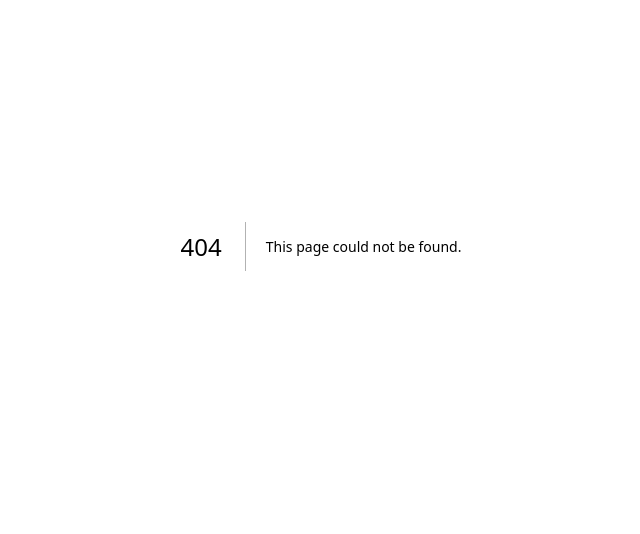
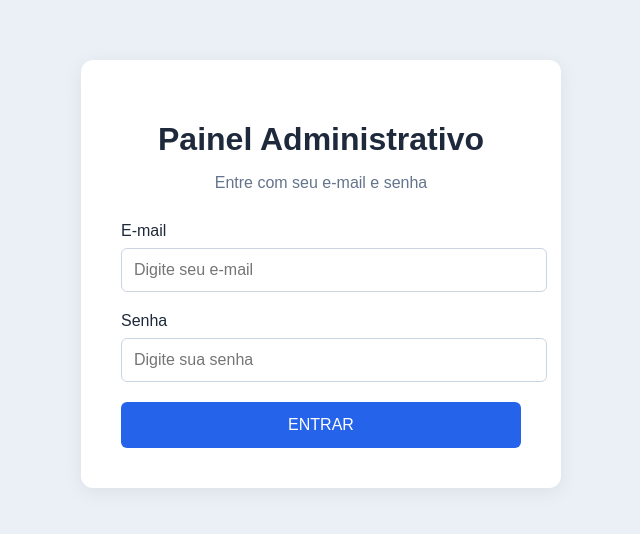
Before and after one commit to davisouzaluz22-cpu/sistema-cadastro-pessoas-alunos., a Next.js app: page /login in a window 1280 px wide. Before the commit this address had no page. Shown: the part 154-688 px from the top of the page, without its empty margins (319-959 px from the left). Built offline with nearby package versions, Linux system fonts and the light colour scheme; no server answers.

Commit message:
Create page.tsx

```diff
--- /dev/null
+++ b/app/login/page.tsx
@@ -0,0 +1,126 @@
+"use client";
+
+import { useState } from "react";
+import { useRouter } from "next/navigation";
+import { supabase } from "@/lib/supabase";
+
+export default function LoginPage() {
+  const router = useRouter();
+
+  const [email, setEmail] = useState("");
+  const [senha, setSenha] = useState("");
+  const [erro, setErro] = useState("");
+  const [carregando, setCarregando] = useState(false);
+
+  async function entrar(e: React.FormEvent<HTMLFormElement>) {
+    e.preventDefault();
+    setErro("");
+    setCarregando(true);
+
+    const { error } = await supabase.auth.signInWithPassword({
+      email,
+      password: senha,
+    });
+
+    setCarregando(false);
+
+    if (error) {
+      setErro("E-mail ou senha incorretos.");
+      return;
+    }
+
+    router.push("/dashboard");
+  }
+
+  return (
+    <main style={{
+      minHeight: "100vh",
+      display: "flex",
+      justifyContent: "center",
+      alignItems: "center",
+      background: "#eaf0f6",
+      padding: "20px"
+    }}>
+      <form onSubmit={entrar} style={{
+        background: "#fff",
+        padding: "40px",
+        borderRadius: "12px",
+        width: "100%",
+        maxWidth: "400px",
+        boxShadow: "0 4px 20px #0001"
+      }}>
+        <h1 style={{
+          textAlign: "center",
+          marginBottom: "10px",
+          color: "#1e293b"
+        }}>
+          Painel Administrativo
+        </h1>
+
+        <p style={{
+          textAlign: "center",
+          marginBottom: "30px",
+          color: "#64748b"
+        }}>
+          Entre com seu e-mail e senha
+        </p>
+
+        <label>E-mail</label>
+
+        <input
+          type="email"
+          value={email}
+          onChange={(e) => setEmail(e.target.value)}
+          required
+          placeholder="Digite seu e-mail"
+          style={{
+            width: "100%",
+            padding: "12px",
+            margin: "8px 0 20px",
+            border: "1px solid #cbd5e1",
+            borderRadius: "6px"
+          }}
+        />
+
+        <label>Senha</label>
+
+        <input
+          type="password"
+          value={senha}
+          onChange={(e) => setSenha(e.target.value)}
+          required
+          placeholder="Digite sua senha"
+          style={{
+            width: "100%",
+            padding: "12px",
+            margin: "8px 0 20px",
+            border: "1px solid #cbd5e1",
+            borderRadius: "6px"
+          }}
+        />
+
+        {erro && (
+          <p style={{ color: "red", marginBottom: "15px" }}>
+            {erro}
+          </p>
+        )}
+
+        <button
+          type="submit"
+          disabled={carregando}
+          style={{
+            width: "100%",
+            padding: "14px",
+            background: "#2563eb",
+            color: "#fff",
+            border: "none",
+            borderRadius: "6px",
+            cursor: "pointer"
+          }}
+        >
+          {carregando ? "Entrando..." : "ENTRAR"}
+        </button>
+      </form>
+    </main>
+  );
+}
```
